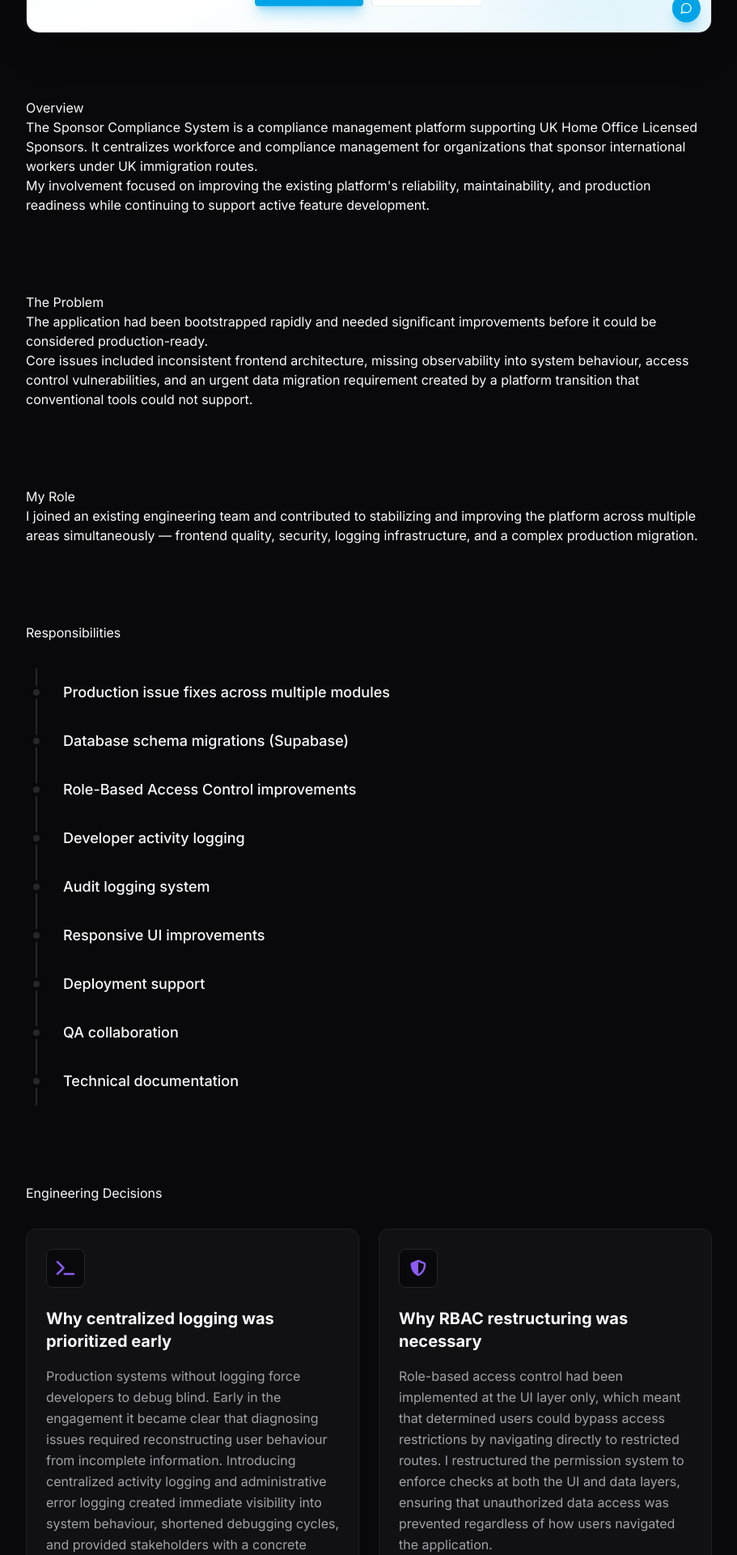
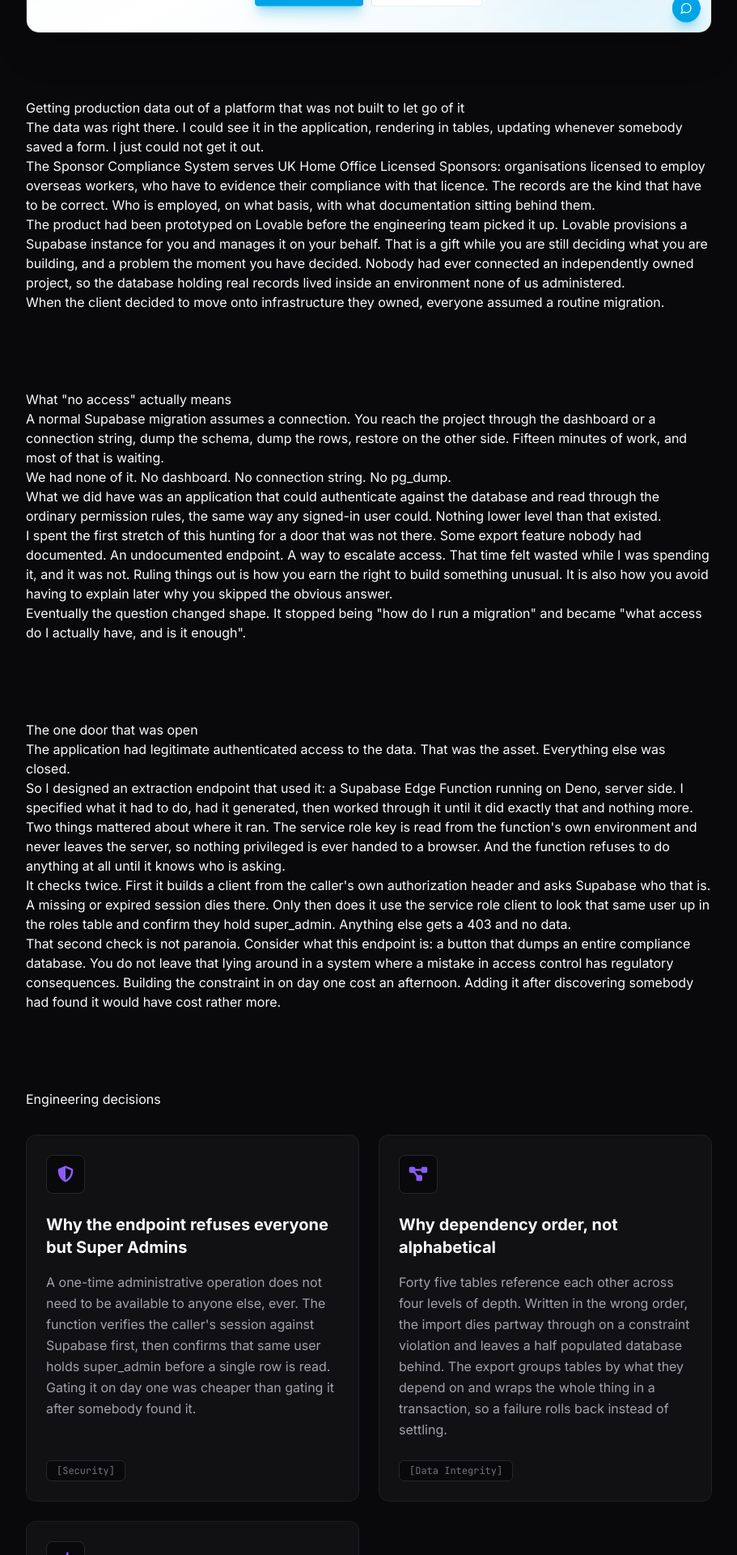
Before and after one commit to Joshua-Eji/My-Portfolio, an Angular app: page /engineering/scs in a window 1280 px wide. Shown: the part 840-2760 px from the top of the page at 81% size, without its empty margins (184-1095 px from the left). Built offline with nearby package versions, Linux system fonts and the light colour scheme.

Commit message:
Publish the migration write-up as the SCS case study
Replaces the summary with the full account: dependency ordering, column type handling, auth and storage, how it was verified, and the limitation I would fix.

```diff
--- a/src/app/engineering/scs.component.ts
+++ b/src/app/engineering/scs.component.ts
@@ -2,7 +2,6 @@ import { Component } from '@angular/core';
 import { CaseStudyLayoutComponent } from '../components/case-study-layout.component';
 import { DecisionCardComponent } from '../components/decision-card.component';
 import { LessonCardComponent } from '../components/lesson-card.component';
-import { ResponsibilityTimelineComponent } from '../components/responsibility-timeline.component';
 
 @Component({
   selector: 'app-scs',
@@ -10,15 +9,14 @@ import { ResponsibilityTimelineComponent } from '../components/responsibility-ti
   imports: [
     CaseStudyLayoutComponent,
     DecisionCardComponent,
-    LessonCardComponent,
-    ResponsibilityTimelineComponent
+    LessonCardComponent
   ],
   template: `
   <app-case-study-layout
     title="Sponsor Compliance System"
-    role="Software Engineer"
+    role="Frontend Engineer (Intern)"
     status="Production"
-    [techStack]="['React', 'TypeScript', 'Supabase', 'Tailwind CSS', 'Cloudflare']"
+    [techStack]="['React', 'TypeScript', 'Supabase', 'Edge Functions', 'Deno', 'Cloudflare']"
     liveUrl="https://sponsors.mgvprojects.co.uk/"
     imageUrl="/sponsors-guard.png"
     prevLink="/engineering/foodrisk"
@@ -27,100 +25,128 @@ import { ResponsibilityTimelineComponent } from '../components/responsibility-ti
     nextTitle="Spirit Connect"
   >
     <section>
-      <h2>Overview</h2>
-      <p>The Sponsor Compliance System is a compliance management platform supporting UK Home Office Licensed Sponsors. It centralizes workforce and compliance management for organizations that sponsor international workers under UK immigration routes.</p>
-      <p>My involvement focused on improving the existing platform's reliability, maintainability, and production readiness while continuing to support active feature development.</p>
+      <h2>Getting production data out of a platform that was not built to let go of it</h2>
+      <p>The data was right there. I could see it in the application, rendering in tables, updating whenever somebody saved a form. I just could not get it out.</p>
+      <p>The Sponsor Compliance System serves UK Home Office Licensed Sponsors: organisations licensed to employ overseas workers, who have to evidence their compliance with that licence. The records are the kind that have to be correct. Who is employed, on what basis, with what documentation sitting behind them.</p>
+      <p>The product had been prototyped on Lovable before the engineering team picked it up. Lovable provisions a Supabase instance for you and manages it on your behalf. That is a gift while you are still deciding what you are building, and a problem the moment you have decided. Nobody had ever connected an independently owned project, so the database holding real records lived inside an environment none of us administered.</p>
+      <p>When the client decided to move onto infrastructure they owned, everyone assumed a routine migration.</p>
     </section>
 
     <section>
-      <h2>The Problem</h2>
-      <p>The application had been bootstrapped rapidly and needed significant improvements before it could be considered production-ready.</p>
-      <p>Core issues included inconsistent frontend architecture, missing observability into system behaviour, access control vulnerabilities, and an urgent data migration requirement created by a platform transition that conventional tools could not support.</p>
+      <h2>What "no access" actually means</h2>
+      <p>A normal Supabase migration assumes a connection. You reach the project through the dashboard or a connection string, dump the schema, dump the rows, restore on the other side. Fifteen minutes of work, and most of that is waiting.</p>
+      <p>We had none of it. No dashboard. No connection string. No pg_dump.</p>
+      <p>What we did have was an application that could authenticate against the database and read through the ordinary permission rules, the same way any signed-in user could. Nothing lower level than that existed.</p>
+      <p>I spent the first stretch of this hunting for a door that was not there. Some export feature nobody had documented. An undocumented endpoint. A way to escalate access. That time felt wasted while I was spending it, and it was not. Ruling things out is how you earn the right to build something unusual. It is also how you avoid having to explain later why you skipped the obvious answer.</p>
+      <p>Eventually the question changed shape. It stopped being "how do I run a migration" and became "what access do I actually have, and is it enough".</p>
     </section>
 
     <section>
-      <h2>My Role</h2>
-      <p>I joined an existing engineering team and contributed to stabilizing and improving the platform across multiple areas simultaneously — frontend quality, security, logging infrastructure, and a complex production migration.</p>
+      <h2>The one door that was open</h2>
+      <p>The application had legitimate authenticated access to the data. That was the asset. Everything else was closed.</p>
+      <p>So I designed an extraction endpoint that used it: a Supabase Edge Function running on Deno, server side. I specified what it had to do, had it generated, then worked through it until it did exactly that and nothing more.</p>
+      <p>Two things mattered about where it ran. The service role key is read from the function's own environment and never leaves the server, so nothing privileged is ever handed to a browser. And the function refuses to do anything at all until it knows who is asking.</p>
+      <p>It checks twice. First it builds a client from the caller's own authorization header and asks Supabase who that is. A missing or expired session dies there. Only then does it use the service role client to look that same user up in the roles table and confirm they hold super_admin. Anything else gets a 403 and no data.</p>
+      <p>That second check is not paranoia. Consider what this endpoint is: a button that dumps an entire compliance database. You do not leave that lying around in a system where a mistake in access control has regulatory consequences. Building the constraint in on day one cost an afternoon. Adding it after discovering somebody had found it would have cost rather more.</p>
     </section>
 
     <section>
-      <h2>Responsibilities</h2>
-      <div class="mt-8">
-        <app-responsibility-timeline [items]="[
-          'Production issue fixes across multiple modules',
-          'Database schema migrations (Supabase)',
-          'Role-Based Access Control improvements',
-          'Developer activity logging',
-          'Audit logging system',
-          'Responsive UI improvements',
-          'Deployment support',
-          'QA collaboration',
-          'Technical documentation'
-        ]"></app-responsibility-timeline>
-      </div>
-    </section>
-
-    <section>
-      <h2>Engineering Decisions</h2>
+      <h2>Engineering decisions</h2>
       <div class="grid grid-cols-1 md:grid-cols-2 gap-6 mt-8">
         <app-decision-card
-          title="Why centralized logging was prioritized early"
-          icon="fas fa-terminal"
-          tag="Developer Experience"
+          title="Why the endpoint refuses everyone but Super Admins"
+          icon="fas fa-shield-alt"
+          tag="Security"
         >
-          Production systems without logging force developers to debug blind. Early in the engagement it became clear that diagnosing issues required reconstructing user behaviour from incomplete information. Introducing centralized activity logging and administrative error logging created immediate visibility into system behaviour, shortened debugging cycles, and provided stakeholders with a concrete record of system activity.
+          A one-time administrative operation does not need to be available to anyone else, ever. The function verifies the caller's session against Supabase first, then confirms that same user holds super_admin before a single row is read. Gating it on day one was cheaper than gating it after somebody found it.
         </app-decision-card>
 
         <app-decision-card
-          title="Why RBAC restructuring was necessary"
-          icon="fas fa-shield-alt"
-          tag="Architecture"
+          title="Why dependency order, not alphabetical"
+          icon="fas fa-project-diagram"
+          tag="Data Integrity"
         >
-          Role-based access control had been implemented at the UI layer only, which meant that determined users could bypass access restrictions by navigating directly to restricted routes. I restructured the permission system to enforce checks at both the UI and data layers, ensuring that unauthorized data access was prevented regardless of how users navigated the application.
+          Forty five tables reference each other across four levels of depth. Written in the wrong order, the import dies partway through on a constraint violation and leaves a half populated database behind. The export groups tables by what they depend on and wraps the whole thing in a transaction, so a failure rolls back instead of settling.
         </app-decision-card>
 
         <app-decision-card
-          title="Why a custom migration was necessary"
-          icon="fas fa-database"
-          tag="Architecture"
+          title="Why the exporter carries a column type map"
+          icon="fas fa-code"
+          tag="Correctness"
         >
-          The production database was hosted within Lovable's managed environment, which restricted direct database access. Conventional migration tools could not connect to export the data. This was not a technical limitation that could be worked around through configuration — the platform simply did not expose the database externally.
+          PostgreSQL arrays and jsonb columns do not survive naive string conversion. They import without complaining and land in the wrong shape, which is the failure mode you discover weeks later rather than immediately. Explicit types on the way out were the only way to be sure.
         </app-decision-card>
       </div>
     </section>
 
     <section>
-      <h2>The Migration</h2>
-      <p>One particularly challenging task involved migrating application data from Lovable's managed environment after the project transitioned to an independently managed Supabase instance.</p>
-      <p>Direct database migration was not possible because the original platform restricted database access by design.</p>
-      <p>After exploring several approaches — including attempting to reconstruct the data manually and investigating undocumented API endpoints — I designed a secure extraction workflow using Supabase Edge Functions restricted to Super Administrators.</p>
-      <p>The function allowed authorized administrators to export production data in a structured format. That data was then transformed into a schema compatible with the new Supabase environment and imported successfully.</p>
-      <p>The migration succeeded despite the platform limitations. More importantly, it reinforced a principle I carry into every new project: constraints are not always blockers. Sometimes they require a different kind of engineering.</p>
+      <h2>Foreign keys, or why order is the whole problem</h2>
+      <p>Here is the part that surprises people who have not done this before.</p>
+      <p>You cannot write rows in whatever order they come back. Forty five tables came out of that database, and they have opinions about each other. Employees need organisations to exist first. Visa details, certificates of sponsorship and DBS checks all need employees. Applicant forms hang off onboarding records, which hang off employees, which hang off organisations. Four levels deep before you reach a form somebody actually filled in.</p>
+      <p>Get that order wrong and the import dies partway through on a constraint violation, leaving you with a database that is half populated and entirely untrustworthy. The loud failure is the lucky one. The version where it fails quietly is worse.</p>
+      <p>So the export writes in explicit dependency order, grouped into levels. Organisations first, because nothing exists without one. Then everything hanging off an organisation: employees, settings, audit and logging tables, retention policies, support tickets. Then everything hanging off an employee. Then the tokens and forms attached to onboarding records. Then the remainder.</p>
+      <p>The whole file is wrapped in BEGIN and COMMIT, so a failed import rolls back rather than leaving half a database for somebody to find on Monday.</p>
     </section>
 
     <section>
-      <h2>What I Learned</h2>
+      <h2>The types nobody warns you about</h2>
+      <p>I expected foreign keys to be the hard part. They were tedious. What actually cost me time was column types.</p>
+      <p>A generic row-to-SQL converter will happily turn a PostgreSQL array into a quoted string. It looks fine. It imports without complaining. And then a column that should hold a list of recipient email addresses holds one long piece of text that merely resembles a list, and you find out when something downstream tries to iterate it.</p>
+      <p>Jsonb has the same shape of problem. Audit log before and after values, applicant employment history, visa dependants, task checklists. All of it needs an explicit cast on the way in, or it lands as text pretending to be JSON.</p>
+      <p>So the function carries a map of which columns are arrays and which are jsonb, and escapes each accordingly. Not elegant. Correct, which was the requirement.</p>
+      <p>If you take one thing from this page, take that. The failures that hurt are not the ones that throw. They are the ones that succeed with the wrong shape.</p>
+    </section>
+
+    <section>
+      <h2>Two things that had to travel on their own</h2>
+      <p><strong>Users.</strong> The auth schema is not something you treat like the rest of the tables. Users came out through the admin API into their own script, and passwords do not carry across. Everyone resets on the other side. That is a consequence worth naming out loud in a migration plan, rather than discovering in production the morning after.</p>
+      <p><strong>Files.</strong> Four storage buckets held company assets, employee documents, organisation exports and confirmed interests. The function emits a manifest of what sits in each one, so files could be moved and reconciled once the rows had landed. Data first, then storage. The other order gives you documents pointing at records that do not exist yet.</p>
+    </section>
+
+    <section>
+      <h2>How I knew it had worked</h2>
+      <p>The export writes its own verification at the bottom of the file: a row count query per table, with the expected number beside it, taken from what was actually read on the way out.</p>
+      <p>I ran them, and I checked every table. Not a sample.</p>
+      <p>Then a QA engineer went through the migrated application independently and found bugs I had missed.</p>
+      <p>That second part is the part I would rather be judged on. My own check proved the rows had arrived. It said nothing about whether the application still behaved correctly sitting on top of them, and I was the wrong person to notice the difference. You cannot QA your own migration. You are the one person in the building who already knows what it is supposed to do.</p>
+    </section>
+
+    <section>
+      <h2>What I would do differently</h2>
+      <p>The export reads each table with a limit of ten thousand rows.</p>
+      <p>That was fine for the data we had. It is also a quiet failure waiting for whoever runs it next. A table that grows past ten thousand gets truncated with no error, and the row count verification would cheerfully confirm the truncated number, because it counts what was read rather than what exists. The check and the bug share an assumption. That is the worst kind of check, and it is mine. It should page through, or fail loudly when it reaches the ceiling.</p>
+      <p>The bigger change is the order of work. I built the verification last. Building it first would have forced me to decide up front exactly how I intended to prove the data arrived intact, and that decision would have shaped the extraction rather than trailing behind it.</p>
+    </section>
+
+    <section>
+      <h2>What I learned</h2>
       <div class="grid grid-cols-1 md:grid-cols-2 gap-6 mt-8">
-        <app-lesson-card title="Platform limitations require creative engineering.">
-          When standard tools don't work, the solution usually requires understanding the platform's actual capabilities rather than assuming impossibility.
+        <app-lesson-card title="The failures that hurt are the ones that succeed.">
+          An error tells you where to look. A write that lands in the wrong shape tells you nothing until something downstream breaks, weeks later, somewhere unrelated.
         </app-lesson-card>
-        <app-lesson-card title="Logging is infrastructure, not an afterthought.">
-          Introducing observability early would have prevented hours of debugging throughout the project.
+        <app-lesson-card title="You cannot QA your own migration.">
+          You know what the system is supposed to do, which is exactly why you stop seeing what it actually does. The bugs QA found were in the blind spot my own certainty created.
         </app-lesson-card>
-        <app-lesson-card title="Security requires depth, not surface-level controls.">
-          UI-layer access control without backend enforcement provides almost no real security.
+        <app-lesson-card title="A check that shares an assumption with the bug is not a check.">
+          My row counts verified what the exporter read, not what the database held. Both were wrong in the same direction, so the verification agreed with the mistake.
         </app-lesson-card>
-        <app-lesson-card title="Documentation reduces project risk.">
-          Clear migration documentation protected the team from data loss risk and provided a repeatable process for future transitions.
+        <app-lesson-card title="Ask what leaving looks like.">
+          Every managed platform is a trade. The convenience arrives immediately and the bill arrives on the day you want to move, long after the person who chose it can do anything about it.
         </app-lesson-card>
       </div>
     </section>
 
     <section>
-      <h2>Reflection</h2>
-      <p>This project taught me that engineering often involves understanding platform limitations as deeply as understanding application code.</p>
-      <p>The migration problem had no obvious solution. It required persistence, a systematic exploration of alternatives, and a willingness to build something that didn't exist rather than conclude that the migration was impossible.</p>
-      <p>That experience changed how I approach unfamiliar constraints.</p>
+      <h2>The part that was not technical</h2>
+      <p>This migration was difficult because of a decision made months earlier, by somebody else, for good reasons.</p>
+      <p>Prototyping on a managed platform is genuinely faster, and the team that chose it was right to choose it. The cost did not appear on the day they decided. It appeared on the day the product needed to leave, which is a long way from anyone who could still do something about it.</p>
+      <p>I think about that whenever a tool offers to manage something on my behalf. The question is not whether this is easier today. It is what leaving looks like.</p>
+    </section>
+
+    <section>
+      <h2>Outcome</h2>
+      <p>The platform is live at sponsors.mgvprojects.co.uk, on infrastructure the client owns and administers, running on the rows this migration moved.</p>
+      <p>That last clause is the one that counts. Not that the export ran. That the data it wrote is the data the production system is serving right now.</p>
     </section>
   </app-case-study-layout>
   `
```
